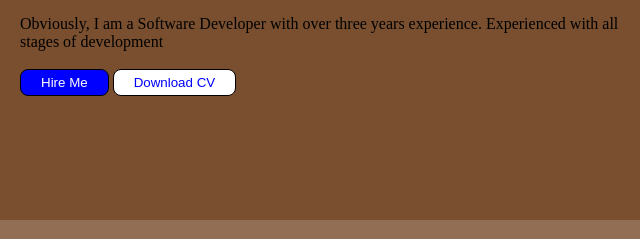
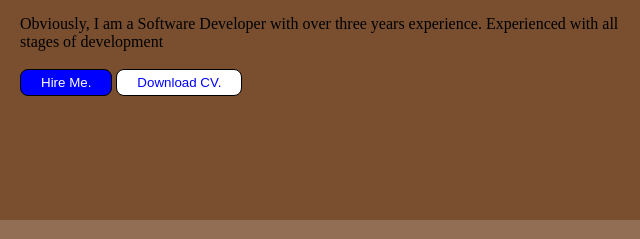
Before and after one commit to KipletingEdwin/A-personal-website, a plain HTML site: page index.html in a window 1280 px wide. Shown: the part 248-487 px from the top of the page, 0-640 px from the left. Drawn offline with Linux system fonts and the light colour scheme.

```diff
--- a/index.html
+++ b/index.html
@@ -32,8 +32,8 @@
             <p>Obviously, I am a Software Developer with over three years experience.
                 Experienced with all stages of development</p><br>
 
-                <button class="btn">Hire Me</button>
-                <button class="bt">Download CV</button>
+                <button class="btn">Hire Me.</button>
+                <button class="bt">Download CV.</button>
         </div>
         <div class="pic">
             <img src="./assets/images/DV_RANJEE-removebg-preview (1).png">
```
